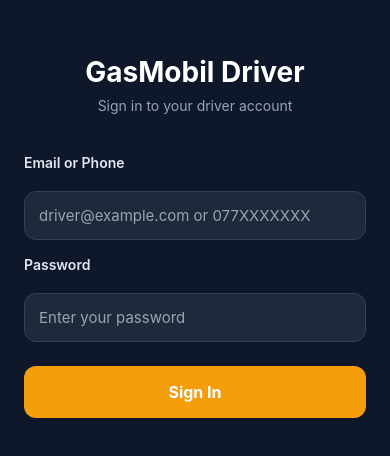
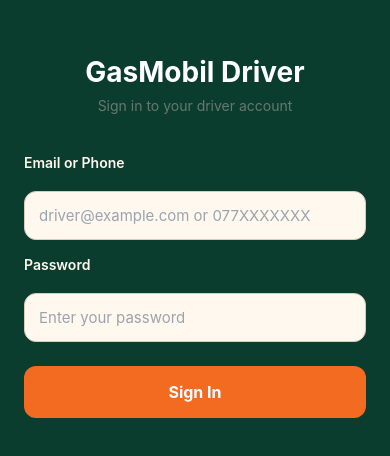
Before and after one commit to KayanjaJohn/gas_mobil, a React Native app in the folder apps/driver-app/: screen /Login in a window 390 px wide. Shown: the part 186-642 px from the top of the page. Built offline with nearby package versions, Linux system fonts and the light colour scheme; no server answers.

Commit message:
Apply GasMobil brand colors to driver sign-in

```diff
--- a/apps/driver-app/src/screens/LoginScreen.tsx
+++ b/apps/driver-app/src/screens/LoginScreen.tsx
@@ -68,18 +68,18 @@
 }
 
 const styles = StyleSheet.create({
-  container: { flexGrow: 1, justifyContent: 'center', padding: 24, backgroundColor: '#0F172A' },
+  container: { flexGrow: 1, justifyContent: 'center', padding: 24, backgroundColor: '#0B3D2E' },
   header: { alignItems: 'center', marginBottom: 40 },
   title: { fontSize: 28, fontWeight: 'bold', color: '#fff', marginBottom: 8 },
-  subtitle: { fontSize: 14, color: '#94A3B8' },
+  subtitle: { fontSize: 14, color: '#68786F' },
   form: { gap: 16 },
-  label: { fontSize: 14, fontWeight: '600', color: '#E2E8F0', marginBottom: 4 },
+  label: { fontSize: 14, fontWeight: '600', color: '#FFF8EE', marginBottom: 4 },
   input: {
-    backgroundColor: '#1E293B', borderRadius: 12, padding: 14, color: '#fff',
-    borderWidth: 1, borderColor: '#334155', fontSize: 15,
+    backgroundColor: '#FFF8EE', borderRadius: 12, padding: 14, color: '#0B3D2E',
+    borderWidth: 1, borderColor: '#D8CDBB', fontSize: 15,
   },
   button: {
-    backgroundColor: '#F59E0B', borderRadius: 12, padding: 16, alignItems: 'center', marginTop: 8,
+    backgroundColor: '#F36A21', borderRadius: 12, padding: 16, alignItems: 'center', marginTop: 8,
   },
   buttonText: { color: '#fff', fontSize: 16, fontWeight: '700' },
 });
```
